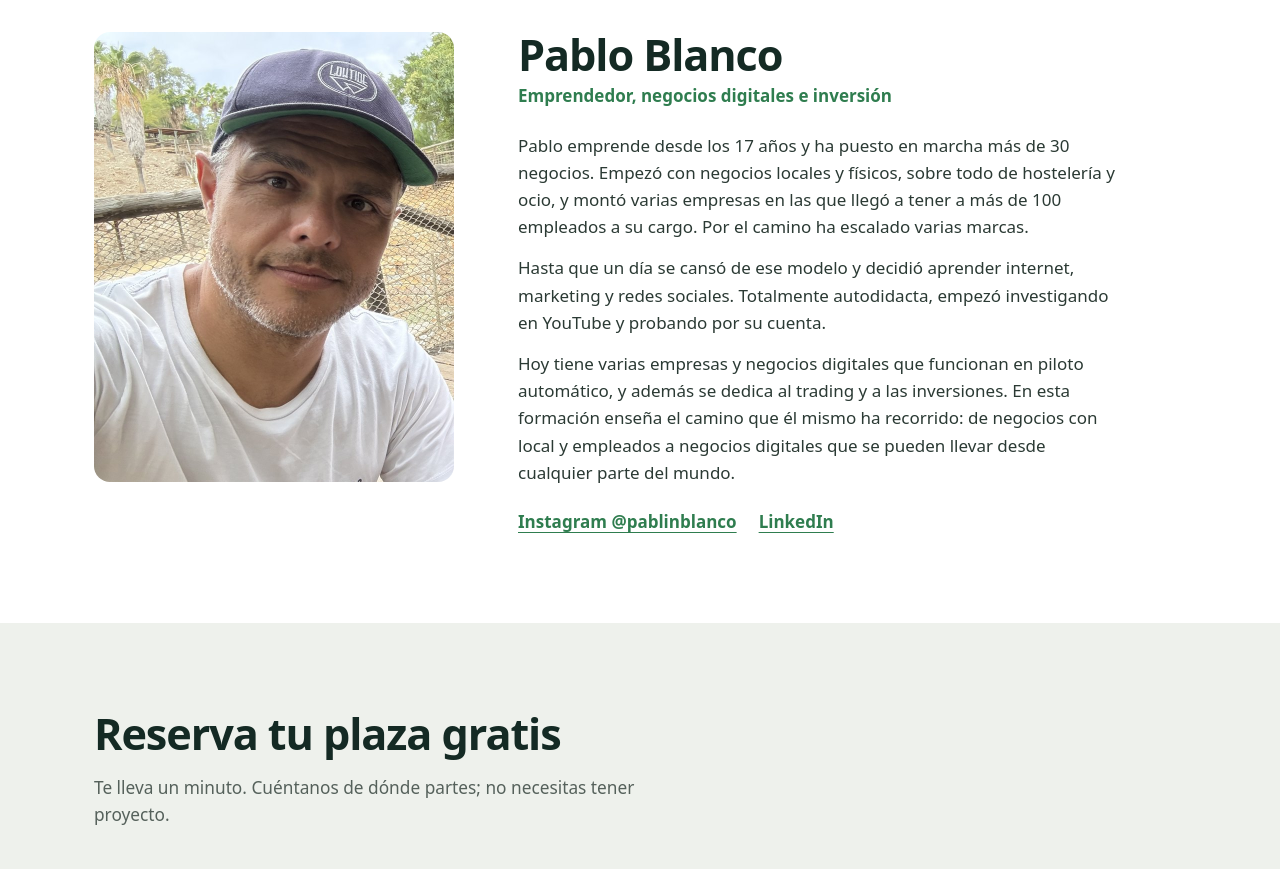
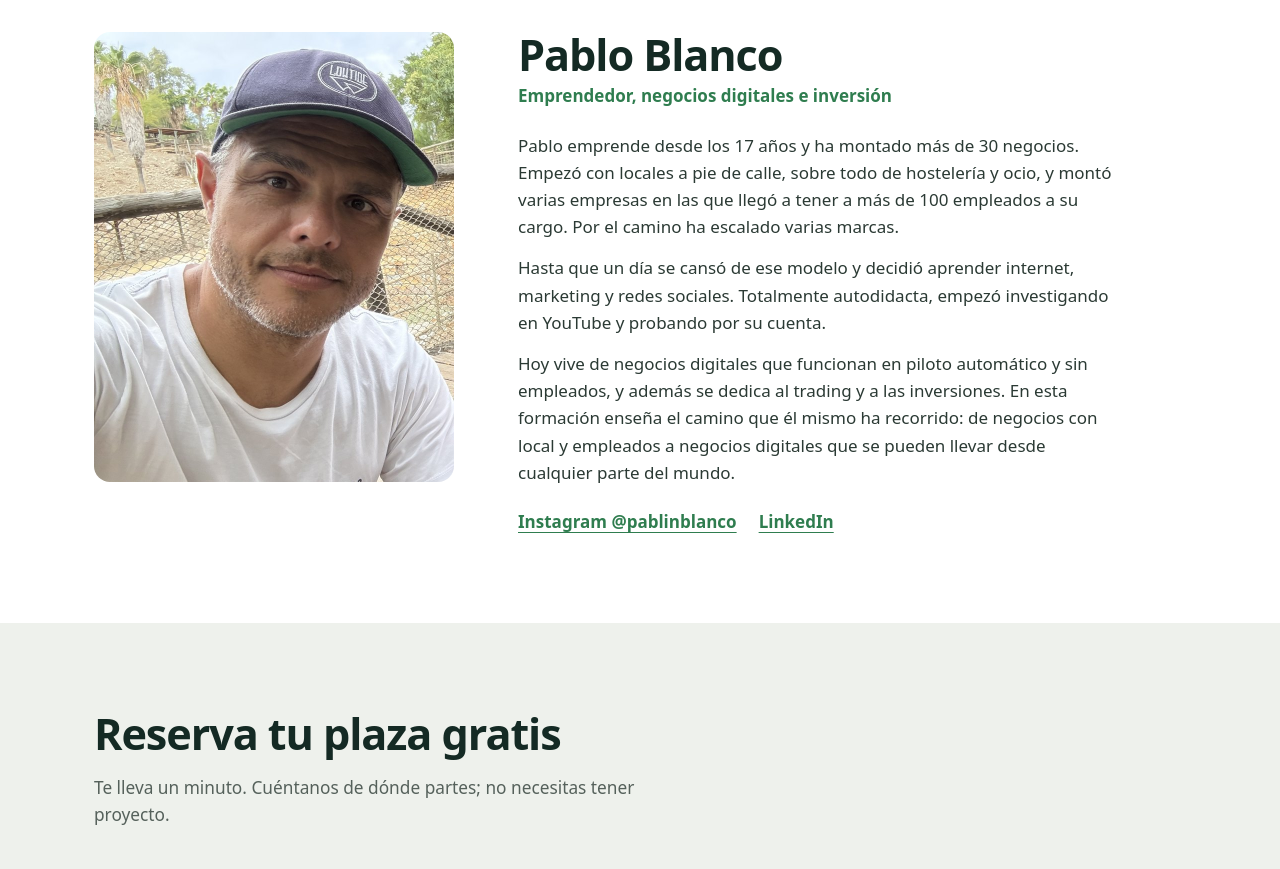
Before and after one commit to pabloblanco9791-dev/emprende-desde-casa, a plain HTML site: page index.html in a window 1280 px wide. Shown: the part 6700-7569 px from the top of the page. Drawn offline with Linux system fonts and the light colour scheme; a small style sheet from the web is missing.

Commit message:
Bio: más de 30 negocios, hoy digitales y sin empleados
Co-Authored-By: Claude Opus 5.5 <noreply@anthropic.com>

```diff
--- a/index.html
+++ b/index.html
@@ -433,9 +433,9 @@
     <div>
       <h2>Pablo Blanco</h2>
       <p class="role">Emprendedor, negocios digitales e inversión</p>
-      <p>Pablo emprende desde los 17 años y ha puesto en marcha más de 30 negocios. Empezó con negocios locales y físicos, sobre todo de hostelería y ocio, y montó varias empresas en las que llegó a tener a más de 100 empleados a su cargo. Por el camino ha escalado varias marcas.</p>
+      <p>Pablo emprende desde los 17 años y ha montado más de 30 negocios. Empezó con locales a pie de calle, sobre todo de hostelería y ocio, y montó varias empresas en las que llegó a tener a más de 100 empleados a su cargo. Por el camino ha escalado varias marcas.</p>
       <p>Hasta que un día se cansó de ese modelo y decidió aprender internet, marketing y redes sociales. Totalmente autodidacta, empezó investigando en YouTube y probando por su cuenta.</p>
-      <p>Hoy tiene varias empresas y negocios digitales que funcionan en piloto automático, y además se dedica al trading y a las inversiones. En esta formación enseña el camino que él mismo ha recorrido: de negocios con local y empleados a negocios digitales que se pueden llevar desde cualquier parte del mundo.</p>
+      <p>Hoy vive de negocios digitales que funcionan en piloto automático y sin empleados, y además se dedica al trading y a las inversiones. En esta formación enseña el camino que él mismo ha recorrido: de negocios con local y empleados a negocios digitales que se pueden llevar desde cualquier parte del mundo.</p>
       <div class="socials">
         <a href="https://instagram.com/pablinblanco" target="_blank" rel="noopener">Instagram @pablinblanco</a>
         <a href="https://www.linkedin.com/in/pablinblanco" target="_blank" rel="noopener">LinkedIn</a>
```
